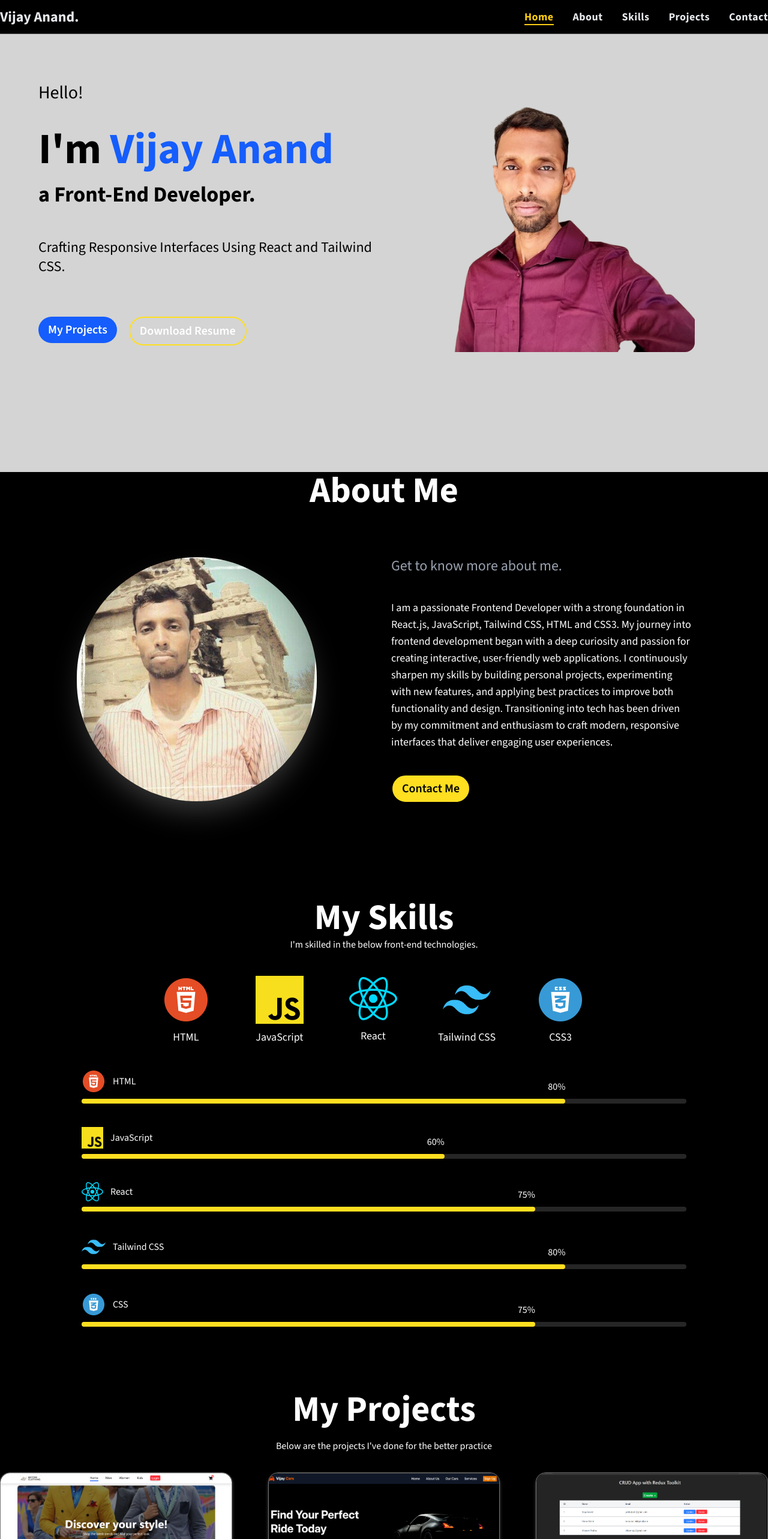
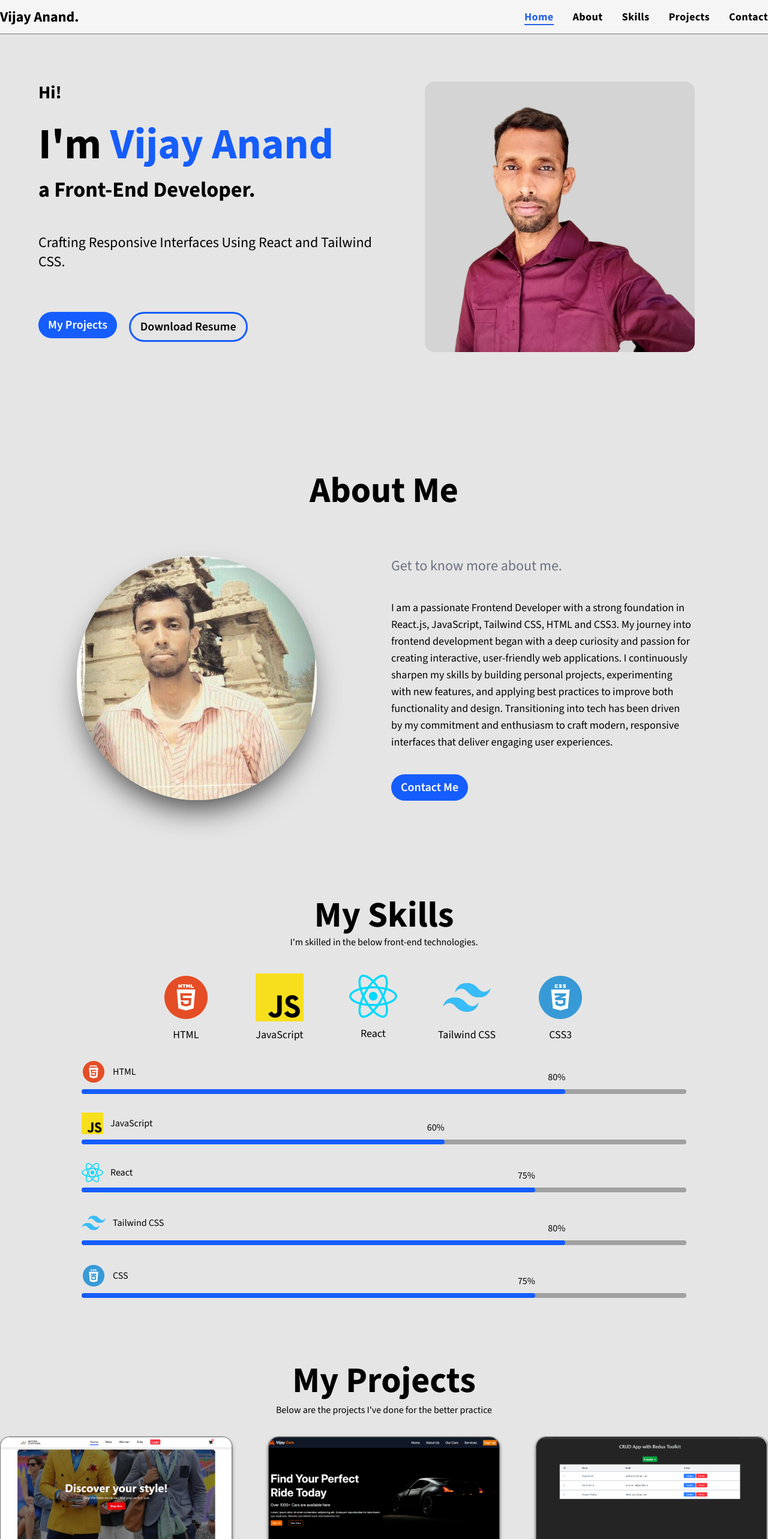
Before and after one commit to vijayanand-1790/Portfolio, a React (Vite) app: page / in a window 1280 px wide. Shown: the top 2566 px of the page at 60% size. Built offline with nearby package versions, Linux system fonts and the light colour scheme.

Commit message:
Background colors and button colors modified

```diff
--- a/src/About.jsx
+++ b/src/About.jsx
@@ -10,8 +10,8 @@ const About = () => {
 	// const isDesktop = useMediaQuery({ query: '(min-width: 768px)' });
 
 	return (
-		<div id='about' className='bg-black text-white overflow-y-hidden'>
-			<h1 className='text-white md:text-6xl text-4xl font-bold text-center md:mb-20 mb-10'>About Me</h1>
+		<div id='about' className='bg-neutral-200 text-black overflow-y-hidden'>
+			<h1 className='text-black md:text-6xl text-4xl font-bold text-center md:mb-20 mb-10'>About Me</h1>
 			<div className='max-w-5xl mx-auto flex md:flex-row flex-col md:gap-6 gap-3 justify-center items-center md:px-5 lg:px-0 px-5 md:pb-40 pb-15'>
 
 				{/* image div */}
@@ -37,13 +37,13 @@ const About = () => {
 					className='md:w-1/2'>
 					<div>
 						{/* <p className='text-xl font-semibold'>Frontend Developer (Fresher)</p> */}
-						<h4 className='md:text-2xl text-lg text-gray-400'>Get to know more about me.</h4>
+						<h4 className='md:text-2xl text-lg text-gray-500'>Get to know more about me.</h4>
 					</div>
 					<p className='md:mt-10 mt-5 md:text-lg text-base'>
 						I am a passionate Frontend Developer with a strong foundation in React.js, JavaScript, Tailwind CSS, HTML and CSS3. My journey into frontend development began with a deep curiosity and passion for creating interactive, user-friendly web applications. I continuously sharpen my skills by building personal projects, experimenting with new features, and applying best practices to improve both functionality and design. Transitioning into tech has been driven by my commitment and enthusiasm to craft modern, responsive interfaces that deliver engaging user experiences.					</p>
 					<Link to='contact' smooth={true} offset={-80} duration={500}>
 						<button
-							className='px-4 py-2 md:mt-10 mt-5 border-2 bg-yellow-300 hover:bg-yellow-500 duration-500 rounded-4xl text-black md:text-xl text-base font-semibold cursor-pointer'>Contact Me
+							className='px-4 py-2 md:mt-10 mt-5 bg-blue-600 hover:bg-blue-800 duration-500 rounded-4xl text-white md:text-xl text-base font-semibold cursor-pointer'>Contact Me
 						</button>
 					</Link>
 				</motion.div>
--- a/src/Contact.jsx
+++ b/src/Contact.jsx
@@ -4,7 +4,6 @@ import ContactImg from './assets/phoneYellow.png'
 import { FaFacebook, FaGithub, FaLinkedin, FaPhone, FaPhoneAlt } from 'react-icons/fa';
 import { MdEmail } from 'react-icons/md';
 import { motion } from "motion/react";
-import { useMediaQuery } from 'react-responsive';
 
 const Contact = () => {
 
@@ -67,8 +66,8 @@ const Contact = () => {
 
   return (
 
-    <div id='contact' className='text-white bg-black overflow-x-hidden'>
-      <h1 className='text-white md:text-6xl text-4xl font-bold text-center md:pt-5 pt-3'>Contact Me</h1>
+    <div id='contact' className='text-black bg-neutral-200 overflow-x-hidden'>
+      <h1 className='text-black md:text-6xl text-4xl font-bold text-center md:pt-5 pt-3'>Contact Me</h1>
       <p className='flex px-4 justify-center items-center md:pt-3 pt-1'>Get in touch with me</p>
 
       <div className='max-w-7xl flex md:flex-row flex-col justify-center items-center mx-auto md:pt-10 pt-6 md:pb-30 pb-22'>
@@ -79,14 +78,14 @@ const Contact = () => {
           transition={{ delay: 0.1, duration: 1 }}
           ref={form} onSubmit={sendEmail} className='md:w-[60%] w-full flex flex-col md:px-15 px-5 md:gap-5 gap-3'>
           <label className='text-xl font-semibold'>Name</label>
-          <input type="text" name="user_name" onChange={(e) => setName(e.target.value)} value={name} placeholder='Name' className='outline-2 outline-white p-4 rounded-xl' />
+          <input type="text" name="user_name" onChange={(e) => setName(e.target.value)} value={name} placeholder='Name' className='outline-2 p-4 rounded-xl' />
           <label className='text-xl font-semibold'>Email</label>
-          <input type="email" name="user_email" onChange={(e) => setEmail(e.target.value)} value={email} placeholder='Email' className='outline-2 outline-white p-4 rounded-xl' />
+          <input type="email" name="user_email" onChange={(e) => setEmail(e.target.value)} value={email} placeholder='Email' className='outline-2 p-4 rounded-xl' />
           {/* <label className='text-xl font-semibold'>Subject</label>
           <input name="subject" type="text" placeholder="Subject" className='outline-1 outline-white p-4 rounded-xl'/> */}
           <label className='text-xl font-semibold'>Message</label>
-          <textarea rows={4} cols={35} name="message" onChange={(e) => setMessage(e.target.value)} value={message} placeholder='Write your message...' className='outline-2 outline-white p-4 rounded-xl' />
-          <input type="submit" value="Send Message" className='bg-yellow-300 hover:bg-yellow-500 duration-300 p-3 rounded-xl text-black text-xl font-semibold mt-2 cursor-pointer' />
+          <textarea rows={4} cols={35} name="message" onChange={(e) => setMessage(e.target.value)} value={message} placeholder='Write your message...' className='outline-2 p-4 rounded-xl' />
+          <input type="submit" value="Send Message" className='bg-blue-600 hover:bg-blue-700 duration-300 p-3 rounded-xl text-white text-xl font-semibold mt-2 cursor-pointer' />
 
           {
             ErrorMsg && <p className='md:text-lg text-base text-red-400 font-semibold animate-bounce'> {ErrorMsg} </p>
@@ -121,7 +120,7 @@ const Contact = () => {
           <div className='mt-8'>
             <p className='md:text-2xl text-xl font-semibold mb-3'>Find Me On</p>
             <div className='flex gap-5'>
-              <a href="https://linkedin.com/in/vijay-anand-4a206a374/" target='_blank' rel="noopener noreferrer" className='hover:translate-y-1.5 duration-200'><FaLinkedin size={35}/></a>
+              <a href="https://linkedin.com/in/vijay-anand-4a206a374/" target='_blank' rel="noopener noreferrer" className='hover:translate-y-1.5 duration-200'><FaLinkedin size={35} /></a>
               <a href="https://github.com/vijayanand-1790" target='_blank' rel="noopener noreferrer" className='hover:translate-y-1.5 duration-200'><FaGithub size={35} /></a>
             </div>
           </div>
--- a/src/Footer.jsx
+++ b/src/Footer.jsx
@@ -19,7 +19,7 @@ const Footer = () => {
 						{
 							data.map((item) =>
 
-                                <ul key={item.id} className='text-lg hover:text-red-500 duration-400 cursor-pointer md:pb-3 pb-1'>
+								<ul key={item.id} className='text-lg hover:text-blue-600 duration-400 cursor-pointer md:pb-3 pb-1'>
 									<li> <Link activeClass="active"
 										to={item.link}
 										spy={true}
@@ -51,7 +51,7 @@ const Footer = () => {
 					<a href="https://github.com/vijayanand-1790" target='_blank' rel="noopener noreferrer" className='hover:translate-y-1.5 duration-200'><FaGithub size={35} /></a>
 				</div>
 
-                <p className='mt-18 lg:text-lg md:text-base text-sm md:px-4 px-3'>Copyright &copy;2025 All Rights Reserved | Created by<span className='text-yellow-300 px-2'>Vijay Anand</span>with React and Tailwind CSS  </p>
+				<p className='mt-18 lg:text-lg md:text-base text-sm md:px-4 px-3'>Copyright &copy;2025 All Rights Reserved | Created by<span className='text-blue-600 px-2'>Vijay Anand</span>with React and Tailwind CSS  </p>
 
 			</div>
 
--- a/src/Home.jsx
+++ b/src/Home.jsx
@@ -5,7 +5,7 @@ import { motion } from "motion/react";
 const Home = () => {
 
 	return (
-		<div id='home' className='w-full h-auto text-black bg-neutral-300'>
+		<div id='home' className='w-full h-auto text-black bg-neutral-200'>
 
 			<div className='max-w-6xl mx-auto flex md:flex-row flex-col-reverse md:gap-x-5 gap-x-3 lg:px-0 md:px-6 px-5 md:pt-20 pt-18 md:pb-50 md:mt-14 pb-20'>
 				<motion.div
@@ -18,10 +18,10 @@ const Home = () => {
 					<div
 						className='flex flex-col md:justify-normal items-start md:gap-5 gap-2 md:mt-0 mt-8'>
 						<p
-							className='md:text-3xl text-xl'>Hello!
+							className='md:text-3xl text-xl font-bold'>Hi!
 						</p>
 						<h1
-							className='text-4xl md:text-7xl font-extrabold pt-5'>I'm <span className='text-blue-600'>Vijay Anand</span>
+							className='text-4xl md:text-7xl font-extrabold pt-3'>I'm <span className='text-blue-600'>Vijay Anand</span>
 						</h1>
 						<h6
 							className='md:text-4xl text-2xl font-bold'>a Front-End Developer.
@@ -43,7 +43,7 @@ const Home = () => {
 						<a
 							href="/Resume9.pdf"
 							target="_blank"
-							className="px-4 py-2 border-2 border-yellow-300 rounded-4xl text-white md:text-xl text-base font-semibold cursor-pointer hover:bg-yellow-300 hover:text-black duration-500"
+							className="px-4 py-2 border-3 border-blue-600 rounded-4xl text-black md:text-xl text-base font-semibold cursor-pointer hover:bg-blue-600 hover:text-white duration-300"
 						>
 							Download Resume
 						</a>
@@ -57,7 +57,7 @@ const Home = () => {
 					viewport={{ once: false }}
 					transition={{ delay: 0.4, duration: 1 }}
 					className='md:w-1/2 flex justify-center items-center'>
-					<img className='flex md:w-[450px] w-[300px] rounded-2xl' src={MyPic} alt="" />
+					<img className='flex md:w-[450px] w-[300px] rounded-2xl bg-neutral-300' src={MyPic} alt="" />
 				</motion.div>
 			</div>
 
--- a/src/Navbar.jsx
+++ b/src/Navbar.jsx
@@ -17,7 +17,7 @@ const Navbar = () => {
 	}
 
 	return (
-		<div className='w-full border-b border-neutral-500 bg-black fixed top-0 left-0 z-[100] text-gray-200 overflow-x-hidden'>
+		<div className='w-full border-b border-neutral-500 bg-neutral-100 fixed top-0 left-0 z-[100] text-black overflow-x-hidden'>
 			<div className='max-w-7xl mx-auto flex justify-between items-center px-4 lg:px-0 md:px-8 py-3'>
 				<div>
 					<h1 className='font-bold text-2xl'>Vijay Anand.</h1>
@@ -29,7 +29,7 @@ const Navbar = () => {
 					{
 						data.map((item) =>
 
-							<ul key={item.id} className='text-lg font-bold tracking-wide hover:text-yellow-500 duration-400 cursor-pointer'>
+							<ul key={item.id} className='text-lg font-bold tracking-wide hover:text-blue-600 duration-300 cursor-pointer'>
 								<li>
 									<Link activeClass="active"
 										to={item.link}
--- a/src/Projects.jsx
+++ b/src/Projects.jsx
@@ -6,15 +6,13 @@ import { useMediaQuery } from 'react-responsive';
 
 const Projects = () => {
 
-  // const isDesktop = useMediaQuery({ query: '(min-width: 768px)' });
-
   return (
-    <div id='projects' className='text-white bg-black overflow-y-hidden'>
+    <div id='projects' className='bg-neutral-200 text-black overflow-y-hidden'>
       <div className='max-w-7xl mx-auto flex flex-col justify-center items-center md:px-5 lg:px-0 px-3 md:pt-0 pt-8 md:pb-15 pb-14'>
 
         <div>
-          <h1 className='text-white md:text-6xl text-4xl font-bold text-center'>My Projects</h1>
-          <p className='flex px-4 justify-center items-center text-center md:pt-5 pt-3 pb-5'>Below are the projects I've done for the better practice</p>
+          <h1 className='text-black md:text-6xl text-4xl font-bold text-center'>My Projects</h1>
+          <p className='flex px-4 justify-center items-center text-center md:pt-2 pt-3 pb-5'>Below are the projects I've done for the better practice</p>
         </div>
 
         <motion.div
@@ -27,7 +25,7 @@ const Projects = () => {
           {
             projectdata.map((project) =>
               <div key={project.id}
-                className='bg-black shadow-neutral-600 shadow-md border-1 border-neutral-500 rounded-2xl hover:-translate-y-2 duration-200 hover:shadow-[0_0_25px_5px_rgba(250,204,21,0.9)]'>
+                className='bg-neutral-100 text-black shadow-neutral-600 shadow-md border-1 border-neutral-500 rounded-2xl hover:-translate-y-2 duration-200 hover:shadow-[0_0_25px_5px_rgba(250,204,21,0.9)]'>
                 <img src={project.image} alt={project.title} className='rounded-tr-2xl rounded-tl-2xl object-cover md:h-50 h-40' />
                 <div className='px-4 py-2 flex flex-col justify-center items-center md:space-y-6 space-y-3'>
                   <h2 className='md:text-3xl text-2xl font-bold pt-3'> {project.title} </h2>
@@ -37,11 +35,11 @@ const Projects = () => {
 
 
                   <div className='flex justify-center items-center md:gap-4 gap-3 mb-5'>
-                    <a className='flex justify-center items-center md:px-4 px-3 md:py-3 py-2 bg-yellow-300 hover:bg-yellow-500 duration-300 rounded-4xl text-xl text-black font-semibold cursor-pointer md:gap-1 gap-3' href={project.liveUrl} target='_blank' rel="noopener noreferrer" >
+                    <a className='flex justify-center items-center md:px-4 px-3 md:py-3 py-2 bg-blue-600 hover:bg-blue-700 duration-300 rounded-4xl text-xl text-white font-semibold cursor-pointer md:gap-1 gap-3' href={project.liveUrl} target='_blank' rel="noopener noreferrer" >
                       <FaEye />
                       <p className='md:text-base font-semibold text-sm'>Live Demo</p>
                     </a>
-                    <a className='flex justify-center items-center md:px-4 px-3 md:py-3 py-2 bg-black border-2 border-yellow-300 rounded-4xl text-xl text-white font-semibold cursor-pointer md:gap-1 gap-3 hover:bg-yellow-300 duration-500 hover:text-black' href={project.GitHubUrl} target='_blank' rel="noopener noreferrer">
+                    <a className='flex justify-center items-center md:px-4 px-3 md:py-3 py-2 border-3 border-blue-600 rounded-4xl text-xl text-black hover:text-white font-semibold cursor-pointer md:gap-1 gap-3 hover:bg-blue-600 duration-300' href={project.GitHubUrl} target='_blank' rel="noopener noreferrer">
                       <FaGithub />
                       <p className='md:text-base text-sm font-semibold'>Source Code</p>
                     </a>
--- a/src/Skills.jsx
+++ b/src/Skills.jsx
@@ -5,18 +5,15 @@ import tailwind from './assets/tailwind.png'
 import javascript from './assets/javascript.png'
 import css from './assets/css.png'
 import { motion } from "motion/react";
-import { useMediaQuery } from 'react-responsive';
 
 const Skills = () => {
 
-  // const isDesktop = useMediaQuery({ query: '(min-width: 768px)' });
-
   return (
-    <div id='skills' className='text-white bg-black overflow-x-hidden'>
+    <div id='skills' className='bg-neutral-200 text-black overflow-x-hidden'>
 
       <div className='max-w-7xl mx-auto flex flex-col justify-center items-center md:px-5 lg:px-0 px-4 md:pb-25'>
 
-        <h2 className='text-white md:text-6xl text-4xl font-bold text-center'>My Skills</h2>
+        <h2 className='text-black md:text-6xl text-4xl font-bold text-center'>My Skills</h2>
         <p className='flex px-4 justify-center items-center text-center md:pt-1 pt-0'>I'm skilled in the below front-end technologies.</p>
 
         <motion.div
@@ -67,10 +64,10 @@ const Skills = () => {
           whileInView={{ opacity: 1, y: 0 }}
           viewport={{ once: false }}
           transition={{ delay: 0.3, duration: 1 }}
-          className='md:w-[80%] w-[100%] md:mt-10 mt-8 '>
+          className='md:w-[80%] w-[100%] md:mt-7 mt-3 '>
 
 
-          <div className=' flex flex-col md:gap-3 gap-2'>
+          <div className=' flex flex-col gap-1'>
 
             <div
 
@@ -79,13 +76,13 @@ const Skills = () => {
                 <img src={html} className='w-10' alt="" />
                 <p>HTML</p>
               </div>
-              <span className='w-full h-2 bg-neutral-800 inline-flex rounded'>
+              <span className='w-full h-2 bg-neutral-400 inline-flex rounded'>
 
                 <motion.span
                   initial={{ x: "-100%", opacity: 0 }}
                   whileInView={{ x: 0, opacity: 1 }}
                   transition={{ duration: 1, delay: 0.3 }}
-                  className=' w-[80%] h-full bg-yellow-300 relative rounded'>
+                  className=' w-[80%] h-full bg-blue-600 relative rounded'>
                   <span className='absolute right-0 -top-8'>80%</span>
 
                 </motion.span>
@@ -102,13 +99,13 @@ const Skills = () => {
                 <img src={javascript} className='w-9' alt="" />
                 <p>JavaScript</p>
               </div>
-              <span className='w-full h-2 bg-neutral-800 inline-flex rounded'>
+              <span className='w-full h-2 bg-neutral-400 inline-flex rounded'>
 
                 <motion.span
                   initial={{ x: "-100%", opacity: 0 }}
                   whileInView={{ x: 0, opacity: 1 }}
                   transition={{ duration: 1, delay: 0.3 }}
-                  className=' w-[60%] h-full bg-yellow-300 relative rounded'>
+                  className=' w-[60%] h-full bg-blue-600 relative rounded'>
                   <span className='absolute right-0 -top-8'>60%</span>
 
                 </motion.span>
@@ -125,13 +122,13 @@ const Skills = () => {
                 <img src={react} alt="" />
                 <p>React</p>
               </div>
-              <span className='w-full h-2 bg-neutral-800 inline-flex rounded'>
+              <span className='w-full h-2 bg-neutral-400 inline-flex rounded'>
 
                 <motion.span
                   initial={{ x: "-100%", opacity: 0 }}
                   whileInView={{ x: 0, opacity: 1 }}
                   transition={{ duration: 1, delay: 0.3 }}
-                  className=' w-[75%] h-full bg-yellow-300 relative rounded'>
+                  className=' w-[75%] h-full bg-blue-600 relative rounded'>
                   <span className='absolute right-0 -top-8'>75%</span>
 
                 </motion.span>
@@ -148,13 +145,13 @@ const Skills = () => {
                 <img src={tailwind} className='w-10' alt="" />
                 <p>Tailwind CSS</p>
               </div>
-              <span className='w-full h-2 bg-neutral-800 inline-flex rounded'>
+              <span className='w-full h-2  bg-neutral-400 inline-flex rounded'>
 
                 <motion.span
                   initial={{ x: "-100%", opacity: 0 }}
                   whileInView={{ x: 0, opacity: 1 }}
                   transition={{ duration: 1, delay: 0.3 }}
-                  className=' w-[80%] h-full bg-yellow-300 relative rounded'>
+                  className=' w-[80%] h-full bg-blue-600 relative rounded'>
                   <span className='absolute right-0 -top-8'>80%</span>
 
                 </motion.span>
@@ -171,13 +168,13 @@ const Skills = () => {
                 <img src={css} className='w-10' alt="" />
                 <p>CSS</p>
               </div>
-              <span className='w-full h-2 bg-neutral-800 inline-flex rounded'>
+              <span className='w-full h-2 bg-neutral-400 inline-flex rounded'>
 
                 <motion.span
                   initial={{ x: "-100%", opacity: 0 }}
                   whileInView={{ x: 0, opacity: 1 }}
                   transition={{ duration: 1, delay: 0.3 }}
-                  className=' w-[75%] h-full bg-yellow-300 relative rounded'>
+                  className=' w-[75%] h-full bg-blue-600 relative rounded'>
                   <span className='absolute right-0 -top-8'>75%</span>
 
                 </motion.span>
--- a/src/index.css
+++ b/src/index.css
@@ -9,7 +9,7 @@ body {
 }
 
 .active {
-    color: #facc15;
+    color: #2563EB;
     /* Tailwind yellow-500 */
-    border-bottom: 2px solid #facc15;
+    border-bottom: 2px solid #2563EB;
 }
```
Lines whose indentation alone changed are shown as unchanged.
